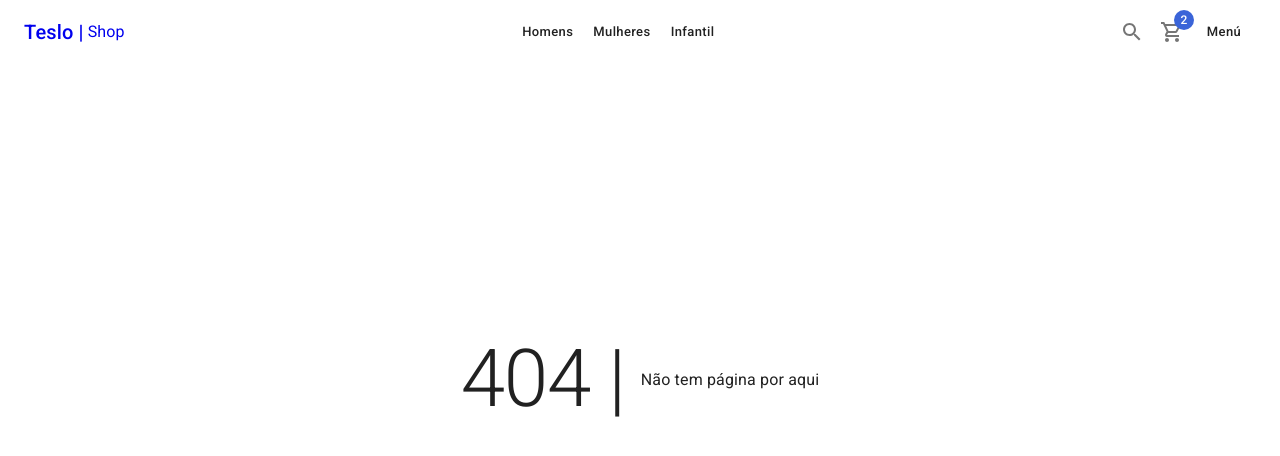
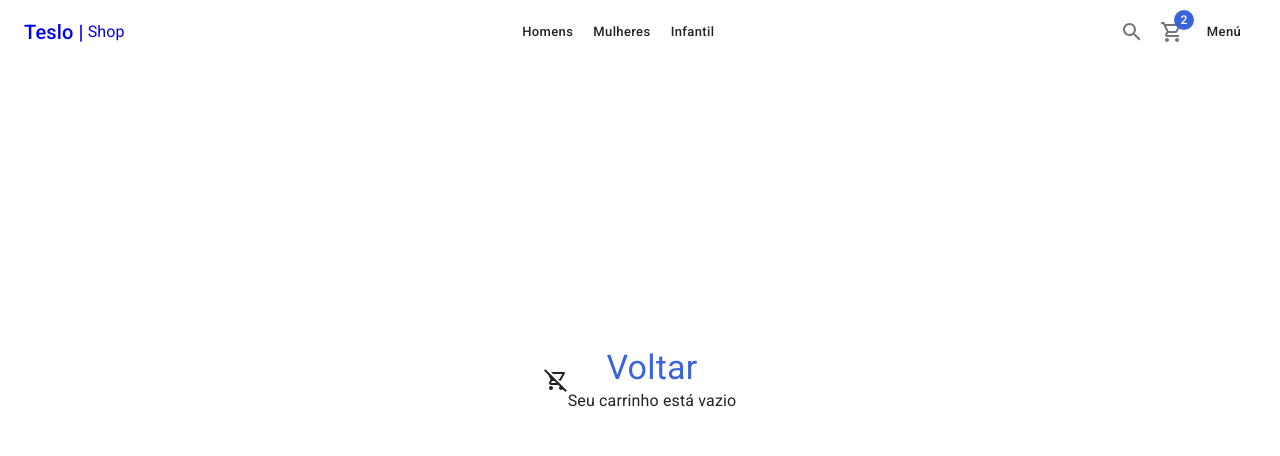
Before and after one commit to JulinhoDeveloper/LojaTesloClone, a Next.js app: page /cart/empty in a window 1280 px wide. Before the commit this address had no page. Shown: the top 456 px of the page. Built offline with nearby package versions, Linux system fonts and the light colour scheme.

Commit message:
carrinho vazio

```diff
--- /dev/null
+++ b/pages/cart/empty.tsx
@@ -0,0 +1,32 @@
+import NextLink from 'next/link';
+import { RemoveShoppingCartOutlined } from '@mui/icons-material';
+import { Box, Link,Typography } from '@mui/material';
+import { ShopLayout } from '../../components/layouts';
+
+export const EmptyPage = () => {
+  return (
+
+       <ShopLayout title="carrinho vazio" pageDescription="Não há itens no carrinho">
+           <Box
+            display='flex'
+            justifyContent='center'
+            alignItems='center'
+            height='calc(100vh - 200px)'
+            sx={{ flexDirection: { xs: 'column', sm: 'row' }}}
+        >
+            <RemoveShoppingCartOutlined sx= {{ fontsize: 100 }} />
+            <Box display='flex' flexDirection='column' alignItems='center'>
+                <NextLink href='/' passHref>
+                    <Link typography="h4" color='secondary'>
+                    Voltar
+                    </Link>
+                </NextLink>
+            <Typography>Seu carrinho está vazio</Typography>
+            </Box>
+
+        </Box>
+       </ShopLayout>
+  )
+}
+
+export default EmptyPage
```
